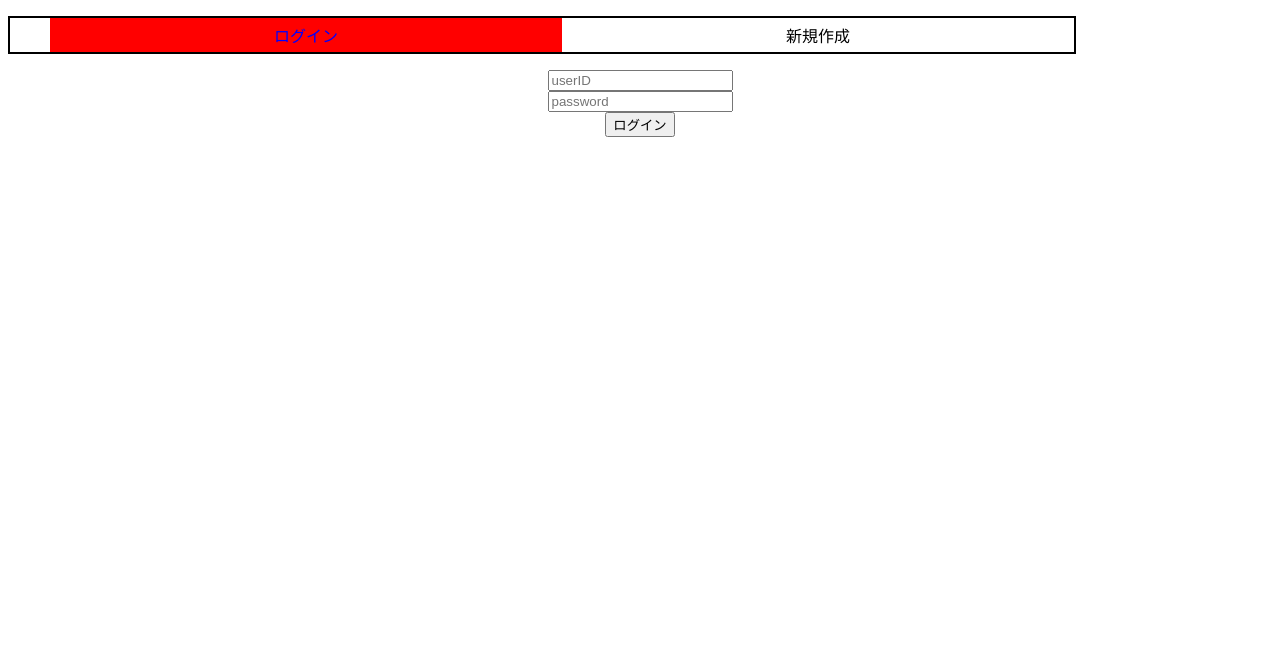
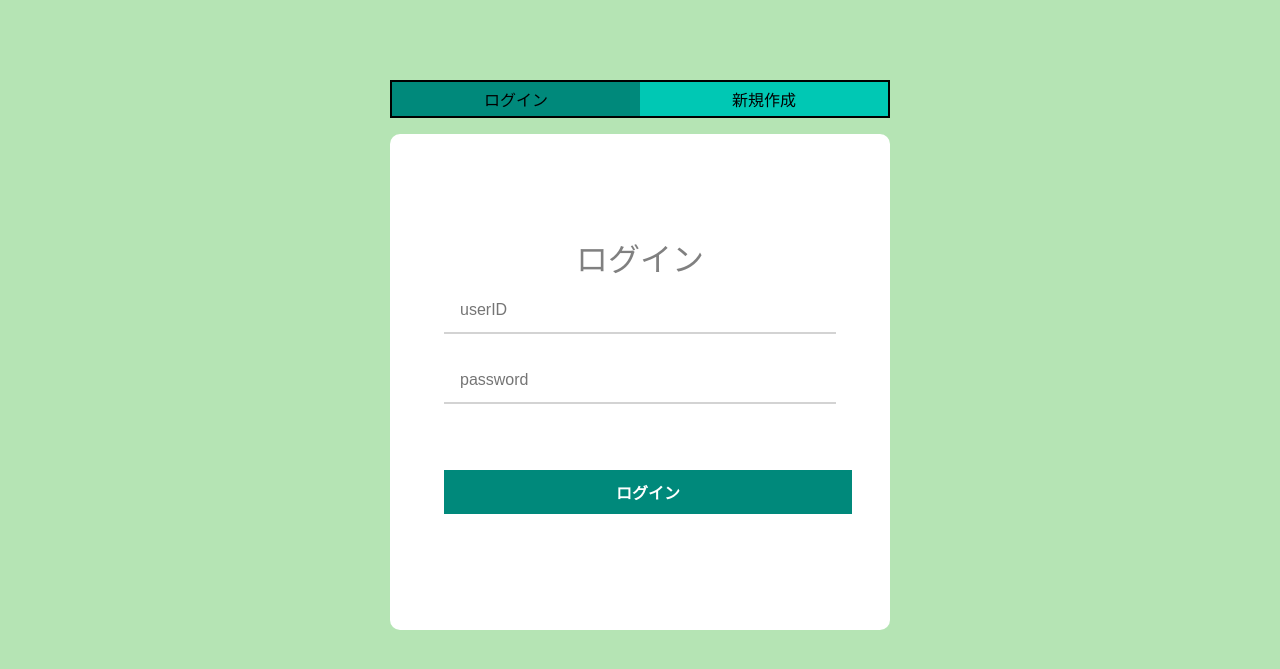
Before and after one commit to HasegawaTomohiko/Sutasuke, a PHP site: page /auth.php in a window 1280 px wide. Shown: the top 669 px of the page. Run offline with PHP 8.4, Linux system fonts and the light colour scheme.

Commit message:
prototype

```diff
--- a/auth.php
+++ b/auth.php
@@ -14,21 +14,24 @@
         <li class="tab active">ログイン</li>
         <li class="tab">新規作成</li>
     </ul>
-    <div class="formbox">
-        <div class="panel active">
-        <form action="./login.php" method="post">
-            <input type="text" name="userID" id="userID" placeholder="userID"><br>
-            <input type="password" name="password" id="password" placeholder="password"><br>
-            <input type="submit" value="ログイン">
-        </form>
-        </div>
+        <div class="formbox">
+                <div class="panel active">
+                <label>ログイン</label>
+                <form action="./login.php" method="post">
+                    <!-- <label id="userID">ユーザーID</label><br> -->
+                    <input type="text" name="userID" id="userID" placeholder="userID" required="required"><br>
+                    <input type="password" name="password" id="password" placeholder="password" required="required"><br>
+                    <input type="submit" name="button" value="ログイン">
+                </form>
+            </div>
         <div class="panel">
+            <label>新規登録</label>
             <form action="./register.php" method="post">
-                <input type="text" name="userID" id="userID" placeholder="userID"><br>
-                <input type="text" name="userName" id="userName" placeholder="user name"><br>
-                <input type="email" name="userMail" id="userMail" placeholder="E-Mail address"><br>
-                <input type="password" name="pass" id="pass" placeholder="password"><br>
-                <input type="submit" value="新規登録" >
+                <input type="text" name="userID" id="userID" placeholder="userID" required="required"><br>
+                <input type="text" name="userName" id="userName" placeholder="user name" required="required"><br>
+                <input type="email" name="userMail" id="userMail" placeholder="E-Mail address" required="required"><br>
+                <input type="password" name="pass" id="pass" placeholder="password" required="required"><br>
+                <input type="submit" name="button" value="新規登録" >
             </form>
         </div>
     </div>
--- a/css/auth.css
+++ b/css/auth.css
@@ -1,10 +1,24 @@
 @charset 'utf-8';
 
+/* やること
+　入力フォームの上に文字
+tabのおされたときpanelの背景色変化 */
+
+
+body{
+  width: 500px;
+  margin: auto;
+  padding-top: 5%;
+  background-color: rgb(181, 228, 180);
+}
+
 .tabbox{
-  width:80vw;
+  /* width:80vw; */
+  padding: 0;
   display:flex;
   border:2px solid;
   cursor:pointer;
+  text-align: center;
 }
 
 .tab{
@@ -12,18 +26,78 @@
   padding:5px;
   text-align: center;
   list-style: none;
+  background-color: #00c8b4;
 }
 
 .tab.active{
-  background-color:red;
-  color: blue;
+  background-color:#00897B;
+  color: black;
+}
+
+/* 入れ物 */
+.formbox {
+  display: flex;
+  justify-content: center;
+  align-items: center;
+  background-color: rgb(255, 255, 255);
+  border-radius: 10px;
 }
 
 .panel {
   display:none;
   text-align: center;
+  margin: 100px;
 }
 
 .panel.active{
   display: block;
 }
+
+
+label{
+  color: gray;
+  font-size: 2rem;
+  display: grid;
+  place-items: center;
+}
+
+input{
+  width: 360px;
+  height: 44px;
+  margin: .5em;
+  padding: 0 1em;
+  outline: none;
+  border: none;
+  border-bottom: 2px solid lightgray;
+  font-size: 1em;
+  margin-bottom: 1em;
+}
+
+input.last-child{
+  margin-bottom: none;
+}
+
+/* ボタン */
+input[name="button"]{
+  background: #00897B;
+  border: none;
+  margin-top: 50px;
+  width: 100%;
+  padding: 10px 0;
+  font-weight: 600;
+  color: #fff;
+  cursor: pointer;
+}
+input[name="button"]:hover {
+  /* マウスが載ったとき */
+  background: #00c8b4;
+
+  border: 1px solid #2c628b;
+}
+
+/* 保留 */
+/* input[name="button"]:active {
+   クリックされたとき
+  background-image: linear-gradient(180deg, #68d3db, #e5f4fc);
+  border: 1px solid skyblue;
+} */
```
